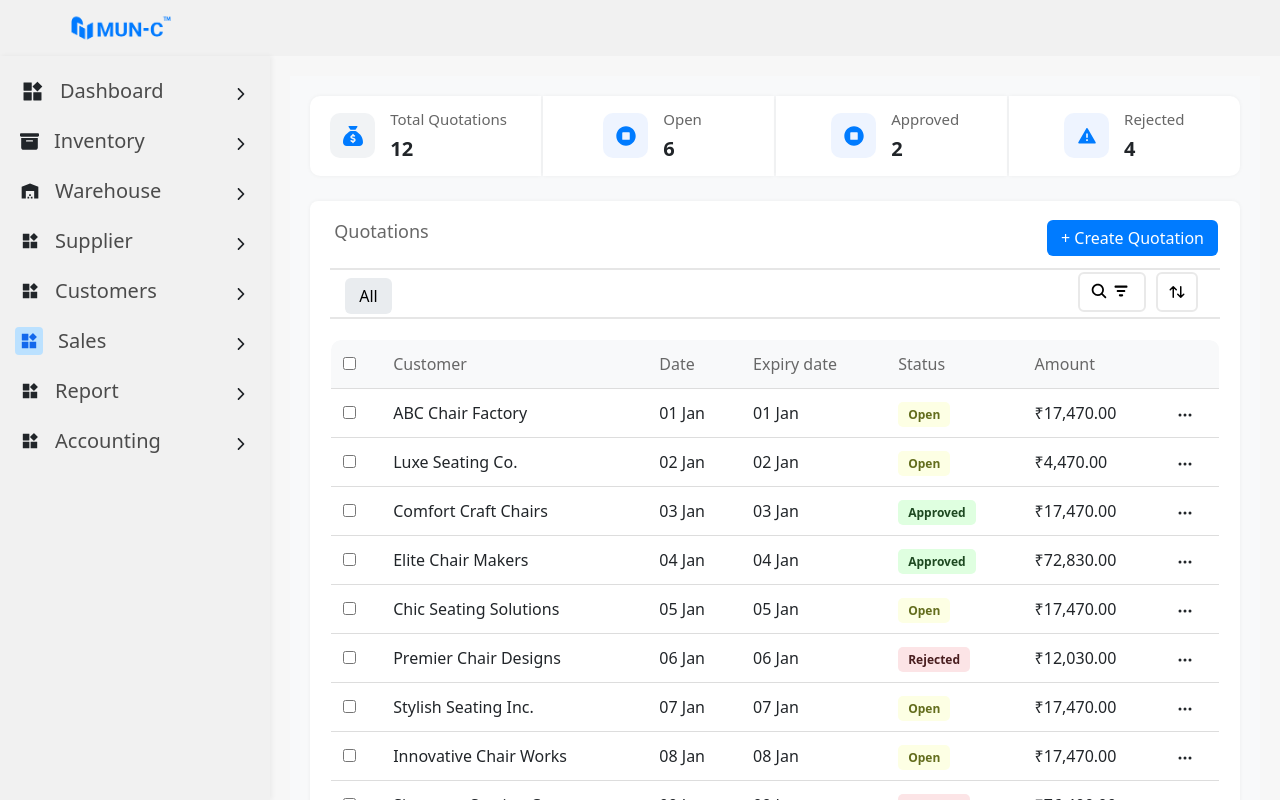
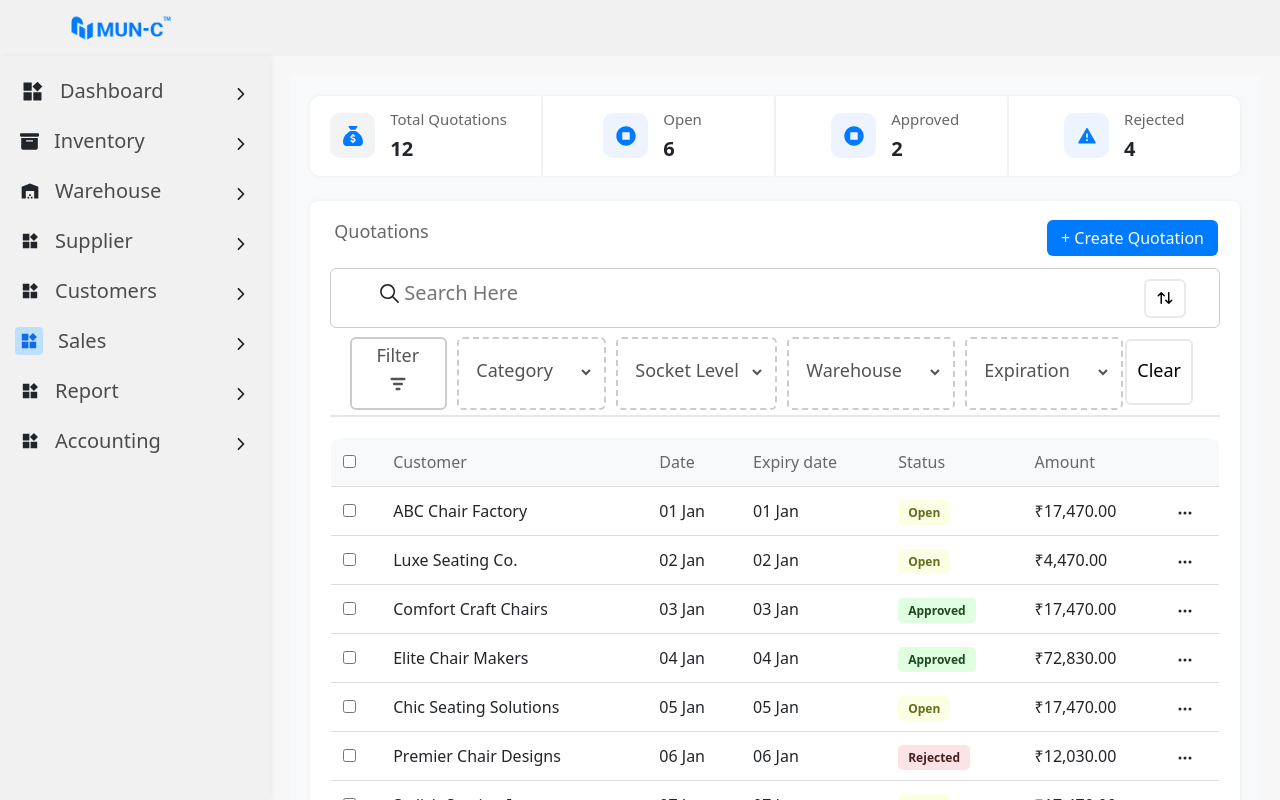
Before and after one commit to codesaurabhk/inventory, a React (Vite) app in the folder Frontend/: page /Quotation in a window 1280 px wide. Both pictures are taken after a click on the button 1112 px from the left and 292 px from the top of the page. Built offline with nearby package versions, Linux system fonts and the light colour scheme.

Commit message:
quatation done

```diff
--- a/Frontend/src/component/Sales/Quotation.jsx
+++ b/Frontend/src/component/Sales/Quotation.jsx
@@ -1,6 +1,6 @@
 import React from 'react';
 import './Quotation.css';
-import { FaSackDollar } from "react-icons/fa6";
+import { FaPlus, FaSackDollar } from "react-icons/fa6";
 import { RiAlertFill } from "react-icons/ri";
 import { FaStopCircle } from "react-icons/fa";
 import { IoSearch } from "react-icons/io5";
@@ -11,11 +11,45 @@ import { FaChevronRight } from "react-icons/fa";
 import { useState } from 'react';
 import { BsThreeDots } from "react-icons/bs";
 import { Link } from 'react-router-dom';
+import { IoIosSearch } from 'react-icons/io';
 
 
 const Quotation = () => {
     const [currentPage, setCurrentPage] = useState(1);
     const itemsPerPage = 10;
+
+    const [searchdrop, setSearchDrop] = useState(false);
+    const handleSearchDropChange = () => {
+        setSearchDrop(true);
+    }
+
+    const [categoryValue, setCategoryValue] = useState('');
+    const handleCategoryChange = (e) => {
+        setCategoryValue(e.target.value);
+    };
+
+    const [socketValue, setSocketValue] = useState('');
+    const handleSocketChange = (e) => {
+        setSocketValue(e.target.value);
+    };
+
+    const [warehouseValue, setWarehouseValue] = useState('');
+    const handleWarehouseChange = (e) => {
+        setWarehouseValue(e.target.value);
+    };
+
+    const [exprationValue, setExprationValue] = useState('');
+    const handleExprationChange = (e) => {
+        setExprationValue(e.target.value);
+    };
+
+    const handleClear = () => {
+        setSearchDrop(false);
+        setCategoryValue('');
+        setSocketValue('');
+        setWarehouseValue('');
+        setExprationValue('');
+    };
 
     const data = [
         { customer: 'ABC Chair Factory', date: '01 Jan', expiryDate: '01 Jan', status: 'Open', amount: '₹17,470.00' },
@@ -49,34 +83,34 @@ const paginatedData = data.slice(startIndex, endIndex);
                         <div className="metric-icon"><FaSackDollar /></div>
                         <div>
                             <p className="metric-titlez">Total Quotations</p>
-                           <span style={{fontSize:"20px", fontWeight:"600"}}>
+                            <span style={{ fontSize: "20px", fontWeight: "600" }}>
                                 12
                             </span>
                         </div>
                     </div>
                     <div className="metric-cardz" >
-                        <div style={{marginLeft:"40px"}} className="metric-icon blue"><FaStopCircle /></div>
+                        <div style={{ marginLeft: "40px" }} className="metric-icon blue"><FaStopCircle /></div>
                         <div>
                             <p className="metric-titlez">Open</p>
-                            <span style={{fontSize:"20px", fontWeight:"600"}}>
+                            <span style={{ fontSize: "20px", fontWeight: "600" }}>
                                 6
                             </span>
                         </div>
                     </div>
                     <div className="metric-cardz" >
-                        <div style={{marginLeft:"35px"}} className="metric-icon blue"><FaStopCircle /></div>
+                        <div style={{ marginLeft: "35px" }} className="metric-icon blue"><FaStopCircle /></div>
                         <div>
                             <p className="metric-titlez">Approved</p>
-                            <span style={{fontSize:"20px", fontWeight:"600"}}>
+                            <span style={{ fontSize: "20px", fontWeight: "600" }}>
                                 2
                             </span>
                         </div>
                     </div>
                     <div className="metric-cardz" style={{ borderTopRightRadius: "10px", borderBottomRightRadius: "10px" }}>
-                        <div style={{marginLeft:"35px"}}  className="metric-icon blue"><RiAlertFill /></div>
+                        <div style={{ marginLeft: "35px" }} className="metric-icon blue"><RiAlertFill /></div>
                         <div>
                             <p className="metric-titlez">Rejected</p>
-                            <span style={{fontSize:"20px", fontWeight:"600"}}>
+                            <span style={{ fontSize: "20px", fontWeight: "600" }}>
                                 4
                             </span>
                         </div>
@@ -97,18 +131,92 @@ const paginatedData = data.slice(startIndex, endIndex);
                         </div>
                     </div>
 
-                    <div className='toolbar-actions-th'>
+                    {/* //new implimenting */}
+
+                    <div className='toolbar-actions-ths' style={{ border: '1px solid #ccc', borderRadius: '6px', padding: '4px 11px', }}>
                         <div className="toolbar-titles">
+                            {searchdrop ? (
+                                <>
+                                    <div style={{ border: 'none', marginLeft: '20px', alignItems: 'center', display: 'flex' }}>
+                                        <IoIosSearch style={{ fontSize: '25px' }} />
+                                        <input type='text' placeholder='Search Here' style={{ border: 'none', outline: 'none', fontSize: '20px' }} />
+                                    </div>
+                                </>
+                            ) : (
+                                <>
                                     <button className="toolbar-filter-btn">All</button>
+
+                                </>
+                            )}
                         </div>
 
-
-                        <div className="toolbar-action" >
-                            <button className="icon-btn "><IoSearch /><CgSortAz style={{fontSize:"26px"}} /></button>
-
-                            <button className="icon-btn"><TbArrowsSort /></button>
+                        <div className="toolbar-action" style={{ marginTop: "4px" }}>
+                            {searchdrop ? (
+                                <></>) : (<>
+                                    <button className="icon-btn " value={searchdrop} onClick={handleSearchDropChange}><IoSearch /> <CgSortAz style={{ fontSize: '30px' }} /></button>
+                                </>)}
+                            <button className="icon-btn" onClick={handleClear}><TbArrowsSort /></button>
                         </div>
                     </div>
+
+                    {searchdrop ? (
+                        <>
+                            <div className='' style={{ display: 'flex', justifyContent: 'space-between', padding: '5px', borderBottom: '2px solid #E6E6E6' }}>
+
+                                <div className="toolbar-titles" style={{ marginTop: "4px", display: 'flex', gap: '10px' }}>
+                                    <div style={{ border: '2px solid #ccc', padding: '1px 5px 0px 3px', alignItems: 'center', display: 'flex', borderRadius: '6px' }}>
+                                        <button className="icon-btn" style={{ outline: 'none', border: 'none', color: '#555252' }}> Filter <CgSortAz style={{ fontSize: '30px' }} /></button>
+                                    </div>
+
+                                    <div
+                                        style={{ border: categoryValue ? '2px dashed #1368EC' : '2px dashed #ccc', padding: '0px 10px 0px 3px', alignItems: 'center', display: 'flex', borderRadius: '6px' }}
+                                        value={categoryValue}
+                                        onChange={handleCategoryChange}>
+                                        <select className="icon-btn" style={{ outline: 'none', border: 'none', color: categoryValue ? '#1368EC' : '#555252' }}>
+                                            <option value="" style={{ color: '#555252' }}>Category</option>
+                                            <option value="c1" style={{ color: '#555252' }}>Category 1</option>
+                                            <option value="c2" style={{ color: '#555252' }}>Category 2</option>
+                                        </select>
+                                    </div>
+
+                                    <div
+                                        style={{ border: socketValue ? '2px dashed #1368EC' : '2px dashed #ccc', padding: '0px 10px 0px 3px', alignItems: 'center', display: 'flex', borderRadius: '6px' }}
+                                        value={socketValue}
+                                        onChange={handleSocketChange}>
+                                        <select className="icon-btn" style={{ outline: 'none', border: 'none', color: socketValue ? '#1368EC' : '#555252' }}>
+                                            <option value="" style={{ color: '#555252' }}>Socket Level</option>
+                                            <option value="sl1" style={{ color: '#555252' }}>Last 7 days</option>
+                                        </select>
+                                    </div>
+
+                                    <div
+                                        style={{ border: warehouseValue ? '2px dashed #1368EC' : '2px dashed #ccc', padding: '0px 10px 0px 3px', alignItems: 'center', display: 'flex', borderRadius: '6px' }}
+                                        value={warehouseValue}
+                                        onChange={handleWarehouseChange}>
+                                        <select className="icon-btn" style={{ outline: 'none', border: 'none', color: warehouseValue ? '#1368EC' : '#555252' }}>
+                                            <option value="" style={{ color: '#555252' }}>Warehouse</option>
+                                            <option value="wh1" style={{ color: '#555252' }}>Warehouse 1</option>
+                                        </select>
+                                    </div>
+
+                                    <div
+                                        style={{ border: exprationValue ? '2px dashed #1368EC' : '2px dashed #ccc', padding: '0px 10px 0px 3px', alignItems: 'center', display: 'flex', borderRadius: '6px' }}
+                                        value={exprationValue}
+                                        onChange={handleExprationChange}>
+                                        <select className="icon-btn" style={{ outline: 'none', border: 'none', color: exprationValue ? '#1368EC' : '#555252' }}>
+                                            <option value="" style={{ color: '#555252' }}>Expiration</option>
+                                            <option value="e1" style={{ color: '#555252' }}>Expiration 1</option>
+                                        </select>
+                                    </div>
+                                </div>
+
+                                <div className="toolbar-action" style={{ marginTop: "4px" }}>
+                                    <button className="icon-btn ">Clear</button>
+                                </div>
+
+                            </div>
+                        </>
+                    ) : (<></>)}
                 </div>
 
 
--- a/Frontend/src/component/Sales/SalesRecord.jsx
+++ b/Frontend/src/component/Sales/SalesRecord.jsx
@@ -29,7 +29,6 @@ const SalesRecord = () => {
   const handleSearchDropChange = () => {
     setSearchDrop(true);
   }
-
 
   const [categoryValue, setCategoryValue] = useState('');
   const handleCategoryChange = (e) => {
```
Lines whose indentation alone changed are shown as unchanged.
